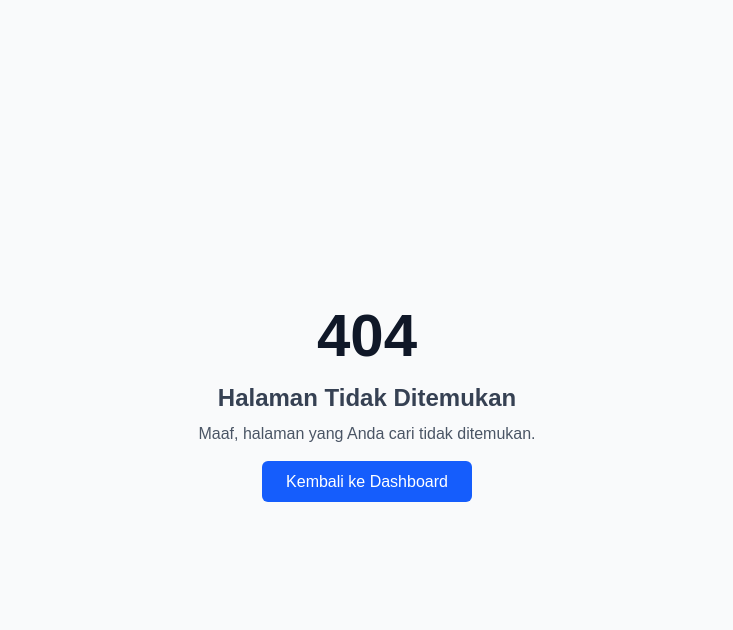
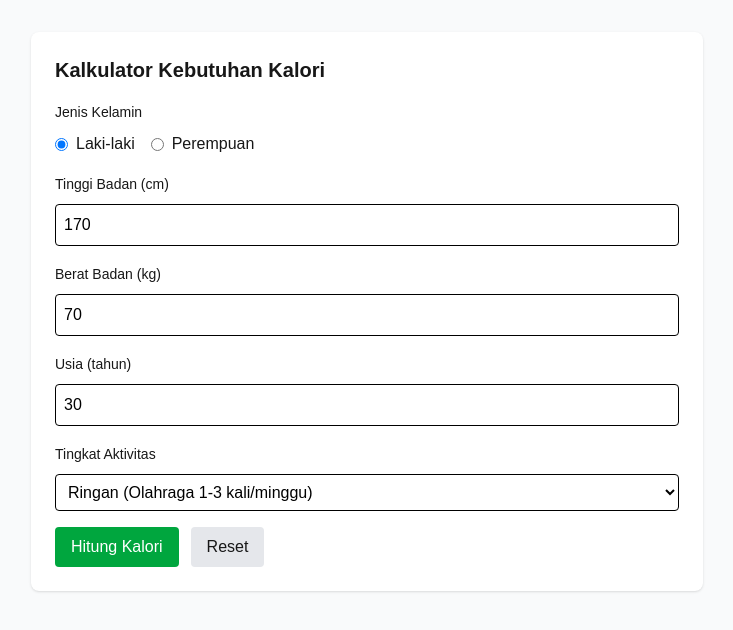
Before and after one commit to kei2511/medscreen-platform, a Next.js app: page /tools/calorie in a window 1280 px wide. Before the commit this address had no page. Shown: the top 630 px of the page, without its empty margins (273-1006 px from the left). Built offline with nearby package versions, Linux system fonts and the light colour scheme.

Commit message:
feat: add calorie calculator (util, page, tests)

```diff
--- /dev/null
+++ b/src/app/tools/calorie/page.tsx
@@ -0,0 +1,121 @@
+'use client';
+
+import React, { useState } from 'react';
+import { computeCalories, CalorieInput } from '@/lib/calorie';
+
+export default function CaloriePage() {
+  const [gender, setGender] = useState<'Laki-laki' | 'Perempuan'>('Laki-laki');
+  const [height, setHeight] = useState<string>('170');
+  const [weight, setWeight] = useState<string>('70');
+  const [age, setAge] = useState<string>('30');
+  const [activity, setActivity] = useState<'Istirahat' | 'Ringan' | 'Sedang' | 'Berat'>('Ringan');
+  const [result, setResult] = useState<any | null>(null);
+  const [error, setError] = useState<string | null>(null);
+
+  const handleSubmit = (e: React.FormEvent) => {
+    e.preventDefault();
+    setError(null);
+    try {
+      const input: CalorieInput = {
+        gender,
+        heightCm: Number(height),
+        weightKg: Number(weight),
+        age: Number(age),
+        activity,
+      };
+      const res = computeCalories(input);
+      setResult(res);
+    } catch (err: any) {
+      setError(err?.message || 'Input tidak valid');
+      setResult(null);
+    }
+  };
+
+  return (
+    <div className="min-h-screen bg-gray-50 py-8">
+      <div className="max-w-2xl mx-auto bg-white p-6 rounded-lg shadow">
+        <h1 className="text-xl font-bold mb-4">Kalkulator Kebutuhan Kalori</h1>
+
+        <form onSubmit={handleSubmit} className="space-y-4">
+          <div>
+            <label className="text-sm font-medium">Jenis Kelamin</label>
+            <div className="flex gap-4 mt-2">
+              <label className="inline-flex items-center">
+                <input type="radio" name="gender" checked={gender === 'Laki-laki'} onChange={() => setGender('Laki-laki')} />
+                <span className="ml-2">Laki-laki</span>
+              </label>
+              <label className="inline-flex items-center">
+                <input type="radio" name="gender" checked={gender === 'Perempuan'} onChange={() => setGender('Perempuan')} />
+                <span className="ml-2">Perempuan</span>
+              </label>
+            </div>
+          </div>
+
+          <div>
+            <label className="text-sm font-medium">Tinggi Badan (cm)</label>
+            <input type="number" value={height} onChange={(e) => setHeight(e.target.value)} className="w-full mt-2 p-2 border rounded" />
+          </div>
+
+          <div>
+            <label className="text-sm font-medium">Berat Badan (kg)</label>
+            <input type="number" value={weight} onChange={(e) => setWeight(e.target.value)} className="w-full mt-2 p-2 border rounded" />
+          </div>
+
+          <div>
+            <label className="text-sm font-medium">Usia (tahun)</label>
+            <input type="number" value={age} onChange={(e) => setAge(e.target.value)} className="w-full mt-2 p-2 border rounded" />
+          </div>
+
+          <div>
+            <label className="text-sm font-medium">Tingkat Aktivitas</label>
+            <select value={activity} onChange={(e) => setActivity(e.target.value as any)} className="w-full mt-2 p-2 border rounded">
+              <option value="Istirahat">Istirahat (Sangat jarang atau tidak pernah olahraga)</option>
+              <option value="Ringan">Ringan (Olahraga 1-3 kali/minggu)</option>
+              <option value="Sedang">Sedang (Olahraga 3-5 kali/minggu)</option>
+              <option value="Berat">Berat (Olahraga 6-7 kali/minggu)</option>
+            </select>
+          </div>
+
+          <div className="flex gap-3">
+            <button type="submit" className="px-4 py-2 bg-green-600 text-white rounded">Hitung Kalori</button>
+            <button type="button" onClick={() => { setResult(null); setError(null); }} className="px-4 py-2 bg-gray-200 rounded">Reset</button>
+          </div>
+        </form>
+
+        {error && <div className="mt-4 text-red-600">{error}</div>}
+
+        {result && (
+          <div className="mt-6 bg-gray-50 p-4 rounded">
+            <div className="text-center">
+              <div className="text-3xl font-bold text-green-800">{result.totalRounded} Kalori</div>
+              <div className="text-sm text-gray-600">Total kebutuhan kalori harian</div>
+            </div>
+
+            <div className="mt-4 grid grid-cols-1 sm:grid-cols-2 gap-3 text-sm">
+              <div className="p-3 bg-white border rounded">
+                <div className="font-medium">BBI</div>
+                <div>{result.bbi} kg</div>
+              </div>
+              <div className="p-3 bg-white border rounded">
+                <div className="font-medium">Kalori Basal (KKB)</div>
+                <div>{result.kkb} kkal</div>
+              </div>
+              <div className="p-3 bg-white border rounded">
+                <div className="font-medium">Faktor Usia</div>
+                <div>{result.factorAge} kkal</div>
+              </div>
+              <div className="p-3 bg-white border rounded">
+                <div className="font-medium">Faktor Aktivitas</div>
+                <div>{result.factorActivity} kkal</div>
+              </div>
+              <div className="p-3 bg-white border rounded sm:col-span-2">
+                <div className="font-medium">Faktor Berat</div>
+                <div>{result.factorWeight} kkal (IMT: {result.bmi})</div>
+              </div>
+            </div>
+          </div>
+        )}
+      </div>
+    </div>
+  );
+}
--- /dev/null
+++ b/src/lib/calorie.ts
@@ -0,0 +1,92 @@
+export type Gender = 'Laki-laki' | 'Perempuan';
+export type ActivityLevel = 'Istirahat' | 'Ringan' | 'Sedang' | 'Berat';
+
+export interface CalorieInput {
+  gender: Gender;
+  heightCm: number; // cm
+  weightKg: number; // kg
+  age: number; // years
+  activity: ActivityLevel;
+}
+
+export interface CalorieResult {
+  bbi: number;
+  kkb: number;
+  factorAge: number;
+  factorActivity: number;
+  factorWeight: number;
+  total: number; // unrounded total (float)
+  totalRounded: number; // Math.round(total)
+  bmi: number;
+}
+
+export function computeCalories(input: CalorieInput): CalorieResult {
+  const { gender, heightCm, weightKg, age, activity } = input;
+
+  // Basic validation (caller should validate more thoroughly)
+  if (!heightCm || !weightKg || !age) {
+    throw new Error('heightCm, weightKg and age must be provided and non-zero');
+  }
+
+  // Step 1: BBI
+  let multiplier = 1;
+  if (gender === 'Laki-laki') {
+    multiplier = heightCm > 160 ? 0.9 : 1;
+  } else {
+    // Perempuan
+    multiplier = heightCm >= 150 ? 0.9 : 1; // note: >=150 uses 0.9 per spec
+  }
+
+  const bbi = (heightCm - 100) * multiplier;
+
+  // Step 2: KKB
+  const kkb = gender === 'Perempuan' ? bbi * 25 : bbi * 30;
+
+  // Step 3: Faktor Koreksi Usia
+  let factorAge = 0;
+  if (age >= 40 && age <= 59) {
+    factorAge = -0.05 * kkb;
+  } else if (age >= 60 && age <= 69) {
+    factorAge = -0.10 * kkb;
+  } else if (age > 70) {
+    factorAge = -0.20 * kkb;
+  }
+
+  // Step 4: Faktor Koreksi Aktivitas
+  const activityMap: Record<ActivityLevel, number> = {
+    Istirahat: 0.10,
+    Ringan: 0.20,
+    Sedang: 0.30,
+    Berat: 0.50,
+  };
+  const activityFactor = activityMap[activity] ?? 0;
+  const factorActivity = activityFactor * kkb;
+
+  // Step 5: Faktor Koreksi Berat Badan (IMT)
+  const heightM = heightCm / 100;
+  const bmi = weightKg / (heightM * heightM);
+  let factorWeight = 0;
+  if (bmi < 18.5) {
+    factorWeight = 0.20 * kkb;
+  } else if (bmi > 25) {
+    factorWeight = -0.20 * kkb;
+  } else {
+    factorWeight = 0;
+  }
+
+  // Step 6: Total
+  const total = kkb + factorAge + factorActivity + factorWeight;
+  const totalRounded = Math.round(total);
+
+  // Return values with reasonable precision for display
+  return {
+    bbi: Math.round(bbi * 100) / 100,
+    kkb: Math.round(kkb * 100) / 100,
+    factorAge: Math.round(factorAge * 100) / 100,
+    factorActivity: Math.round(factorActivity * 100) / 100,
+    factorWeight: Math.round(factorWeight * 100) / 100,
+    total: Math.round(total * 100) / 100,
+    totalRounded,
+    bmi: Math.round(bmi * 100) / 100,
+  };
+}
```
Also changed, not shown: 1 other file (tests, documents, lock files or other folders).
